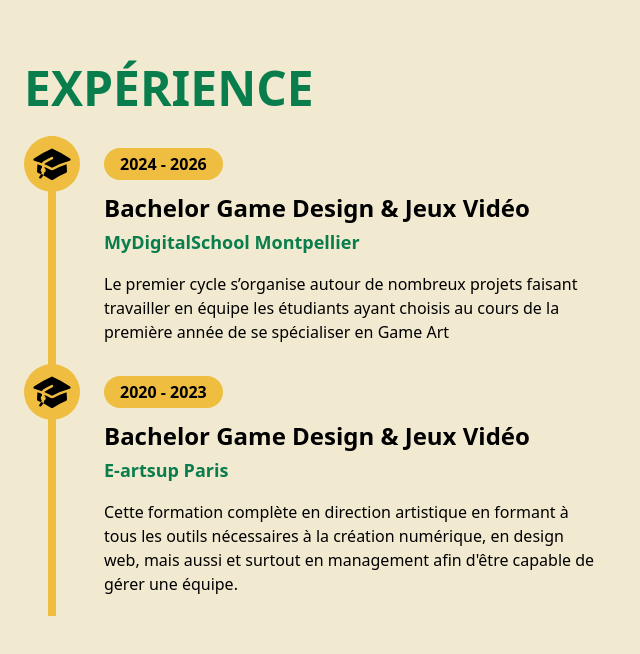
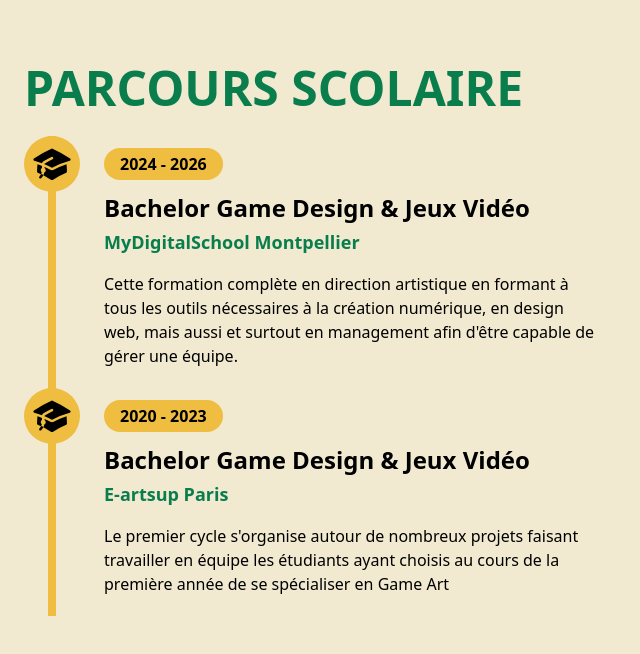
Before and after one commit to blardtony/aurore-saderne-portfolio, a React (Vite) app: page / in a window 1280 px wide. Shown: the part 1660-2314 px from the top of the page, without its empty margins (0-640 px from the left). Built offline with nearby package versions, Linux system fonts and the light colour scheme.

Commit message:
Fix error typo

```diff
--- a/src/components/experience/SchoolExperience.tsx
+++ b/src/components/experience/SchoolExperience.tsx
@@ -14,20 +14,20 @@ const experiences: Experience[] = [
     title: "Bachelor Game Design & Jeux Vidéo",
     location: "MyDigitalSchool Montpellier",
     description:
-      "Le premier cycle s’organise autour de nombreux projets faisant travailler en équipe les étudiants ayant choisis au cours de la première année de se spécialiser en Game Art",
+      "Cette formation complète en direction artistique en formant à tous les outils nécessaires à la création numérique, en design web, mais aussi et surtout en management afin d'être capable de gérer une équipe.",
   },
   {
     date: "2020 - 2023",
     title: "Bachelor Game Design & Jeux Vidéo",
     location: "E-artsup Paris",
     description:
-      "Cette formation complète en direction artistique en formant à tous les outils nécessaires à la création numérique, en design web, mais aussi et surtout en management afin d'être capable de gérer une équipe.",
+      "Le premier cycle s'organise autour de nombreux projets faisant travailler en équipe les étudiants ayant choisis au cours de la première année de se spécialiser en Game Art",
   },
 ];
 const SchoolExperience = () => {
   return (
     <Section>
-      <Title>Expérience</Title>
+      <Title>Parcours scolaire</Title>
       <div className="grid">
         {experiences.map((experience, index) => (
           <ExperienceItem
```
